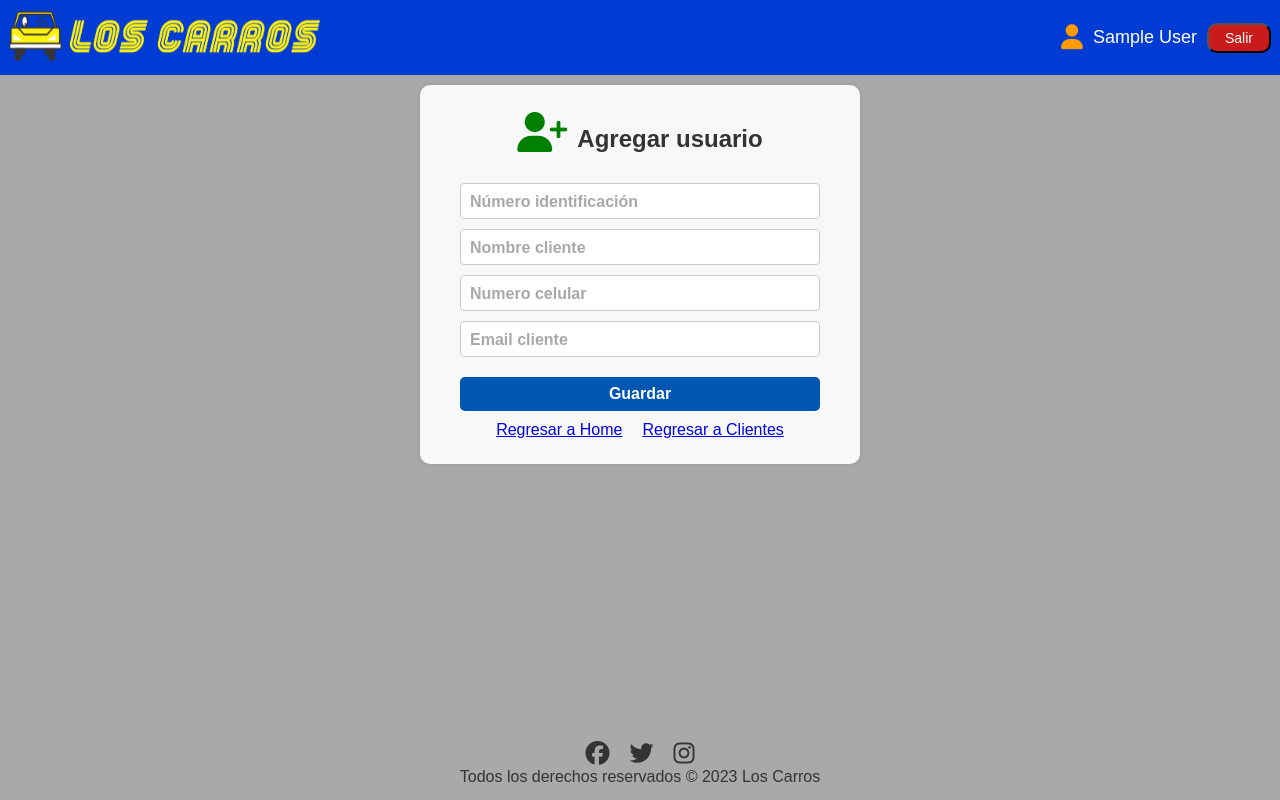
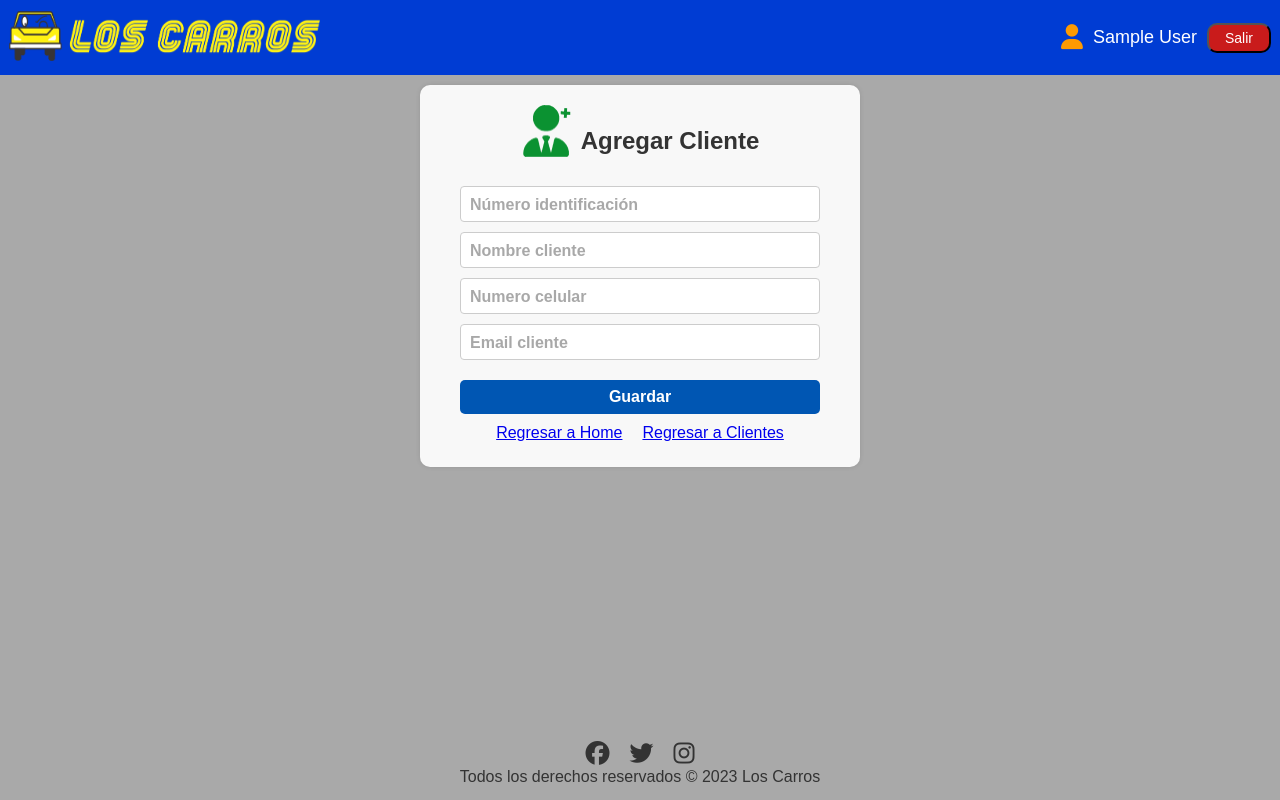
Before and after one commit to jluchett/AutorderFront, a React (Vite) app: page /clients/add in a window 1280 px wide. Built offline with nearby package versions, Linux system fonts and the light colour scheme; sample sign-in values are in the browser's storage.

Commit message:
refactor(Addclient): states and handleds

```diff
--- a/src/pages/AddClient.jsx
+++ b/src/pages/AddClient.jsx
@@ -23,11 +23,29 @@ const AddClient = () => {
     });
   };
 
+  function validarForm(obj) {
+    return Object.values(obj).every((value) => value !== "");
+  }
+
   const handledSubmit = (e) => {
     e.preventDefault();
+    const isFormValid = validarForm(client);
+    if (!isFormValid) {
+      setErrorMesage("Todos los datos son necesarios");
+      setSuccesMesage("");
+      return;
+    }
+    // Comprobar aquí si el campo de entrada contiene solo números
+    const isNumeric = /^\d+$/.test(client.id);
+    if (!isNumeric) {
+      // Muestra un mensaje de error o realiza otra acción en caso de que el campo no contenga solo números
+      setErrorMesage("El campo Identificacion debe contener solo números.");
+      setSuccesMesage("");
+      return;
+    }
     console.log("Hola enviaste el form");
     setErrorMesage("");
-    setSuccesMesage("");
+    setSuccesMesage("Hola enviaste el form");
   };
   return (
     <>
@@ -35,9 +53,9 @@ const AddClient = () => {
       <div className="info-user">
         <div className="encabezado">
           <div className="user-add">
-            <i className="fa-solid fa-user-plus"></i>
+            <img src="/src/assets/client.png" className="imgCli"></img>
           </div>
-          <h2>Agregar usuario</h2>
+          <h2>Agregar Cliente</h2>
         </div>
         <div className="form-add">
           <form>
--- a/src/styles/Clients.css
+++ b/src/styles/Clients.css
@@ -9,3 +9,7 @@
   margin: 10px;
   font-size: 65px;
 }
+
+.imgCli {
+  width: 50px;
+}
```
Also changed, not shown: src/assets/client.png (added).
